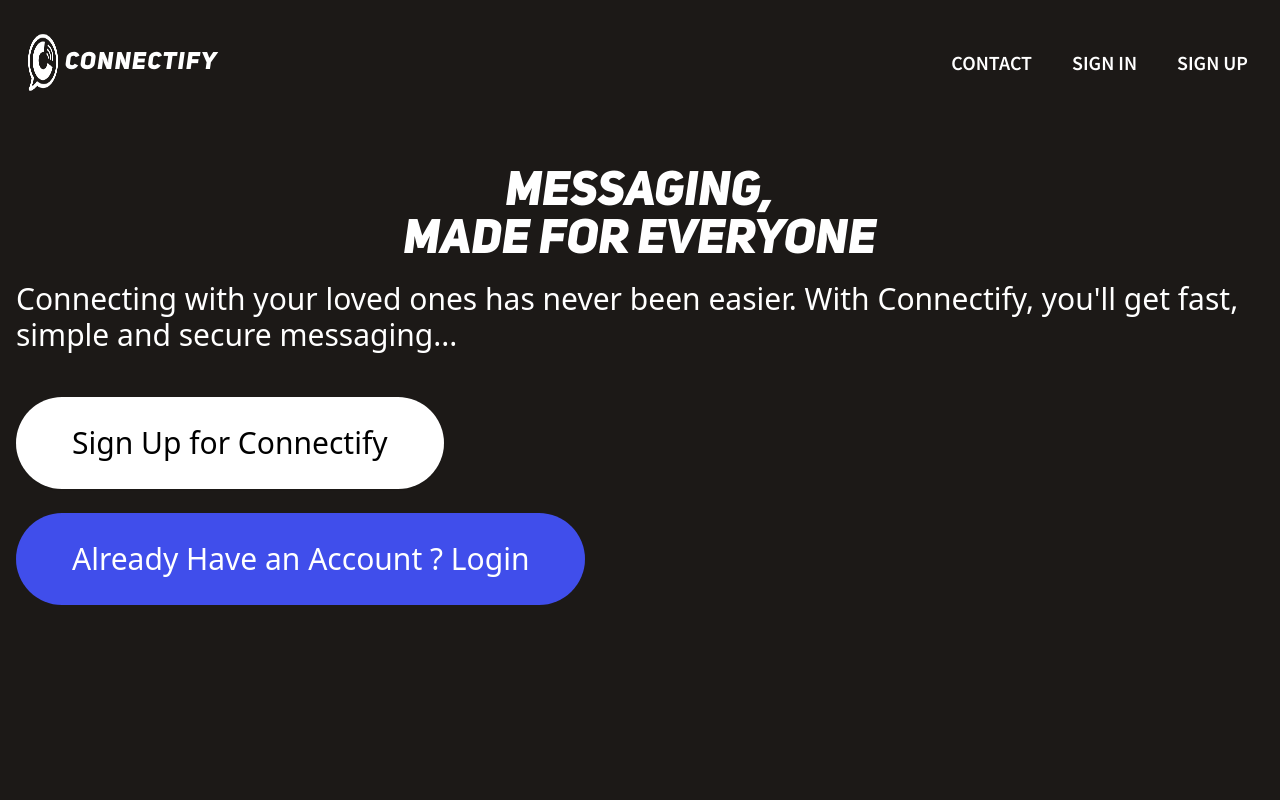
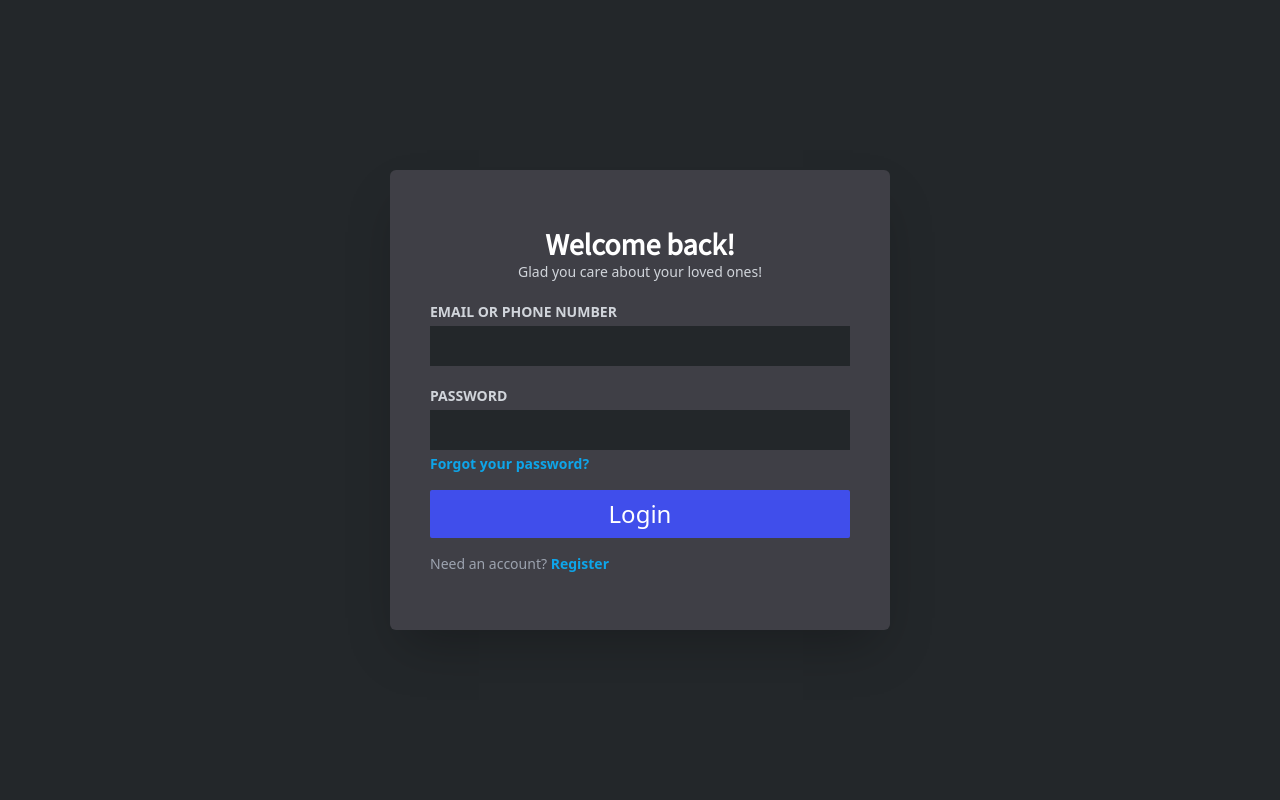
Before and after one commit to Faroukhamadi/connectify, a Next.js app: page / in a window 1280 px wide. Shown: the top 800 px of the page. Built offline with nearby package versions, Linux system fonts and the light colour scheme.

Commit message:
add login form validation

```diff
--- /dev/null
+++ b/components/form/LoginForm.jsx
@@ -0,0 +1,63 @@
+import TextInput from './TextInput';
+import Link from 'next/link';
+import { Formik, Form, useField } from 'formik';
+import * as Yup from 'yup';
+
+const LoginForm = () => {
+  return (
+    <Formik
+      initialValues={{
+        username: '',
+        password: '',
+      }}
+      validationSchema={Yup.object({
+        username: Yup.string()
+          .max(40, 'Must be 40 characters or less')
+          .required('Required')
+          .email('Invalid Email format'),
+        password: Yup.string().matches(
+          /^(?=.*[A-Za-z])(?=.*\d)[A-Za-z\d]{8,}$/,
+          `Invalid Password format`
+        ),
+      })}
+      onSubmit={(values, { setSubmitting }) => {
+        setTimeout(() => {
+          console.log('submitted');
+          setSubmitting(false);
+        }, 400);
+      }}
+    >
+      <Form className="flex flex-col">
+        <TextInput
+          class="min-h-[40px] text-gray-300 font-sans text-lg text bg-discord_dark indent-2 caret-white focus:outline-none"
+          labelClass="mb-1 text-gray-300 uppercase font-bold text-sm mt-5"
+          label="email or phone number"
+          name="username"
+          id="username"
+          type="text"
+        />
+        <TextInput
+          class="min-h-[40px] text-gray-300 font-sans text-lg text bg-discord_dark indent-2 caret-white focus:outline-none"
+          labelClass="mb-1 text-gray-300 uppercase font-bold text-sm mt-5"
+          label="password"
+          name="password"
+          id="password"
+          type="password"
+        />
+        <Link href="#">
+          <a className="text-sky-500 text-sm font-semibold font-sans mt-1">
+            Forgot your password?
+          </a>
+        </Link>
+        <button
+          type="submit"
+          className="bg-discord my-4 py-2 rounded-sm px-10 font-medium text-white text-2xl transition-opacity hover:opacity-90 duration-150 ease-in "
+        >
+          Login
+        </button>
+      </Form>
+    </Formik>
+  );
+};
+
+export default LoginForm;
--- /dev/null
+++ b/components/form/Select.jsx
@@ -0,0 +1,17 @@
+import { useField } from 'formik';
+
+const Select = ({ label, ...props }) => {
+  const [field, meta] = useField(props);
+
+  return (
+    <div>
+      <label htmlFor={props.id || props.name}>{label}</label>
+      <select {...field} />
+      {meta.touched && meta.error ? (
+        <div className="error">{meta.error}</div>
+      ) : null}
+    </div>
+  );
+};
+
+export default Select;
--- /dev/null
+++ b/components/form/TextInput.jsx
@@ -0,0 +1,21 @@
+import { useField } from 'formik';
+
+const TextInput = ({ label, ...props }) => {
+  const [field, meta] = useField(props);
+
+  return (
+    <>
+      <label htmlFor={props.id || props.name} className={props.labelClass}>
+        {label}
+      </label>
+      <input className={props.class} {...field} {...props} />
+      {meta.touched && meta.error ? (
+        <div className="error text-red-700 font-sans text-xl font-semibold text-ellipsis">
+          {meta.error}
+        </div>
+      ) : null}
+    </>
+  );
+};
+
+export default TextInput;
--- a/package.json
+++ b/package.json
@@ -9,9 +9,11 @@
     "lint": "next lint"
   },
   "dependencies": {
+    "formik": "^2.2.9",
     "next": "12.1.5",
     "react": "18.1.0",
-    "react-dom": "18.1.0"
+    "react-dom": "18.1.0",
+    "yup": "^0.32.11"
   },
   "devDependencies": {
     "autoprefixer": "^10.4.6",
--- /dev/null
+++ b/pages/auth/Login.jsx
@@ -0,0 +1,64 @@
+import Link from 'next/link';
+import LoginForm from '../../components/form/LoginForm';
+
+const Login = () => {
+  return (
+    <div className="bg-discord_dark min-h-screen flex items-center justify-center">
+      <div className="bg-zinc-700 flex flex-col px-10 py-14 rounded-md min-w-[500px] max-w-[500px] shadow-2xl">
+        <h1 className="text-white text-3xl font-sourcesansRegular text-center font-bold">
+          Welcome back!
+        </h1>
+        <p className="text-gray-300 text-sm text-center">
+          Glad you care about your loved ones!
+        </p>
+        <LoginForm />
+        <p className="text-gray-400 text-sm">
+          Need an account?{' '}
+          <Link href="/">
+            <a className="text-sky-500 text-sm font-semibold font-sans mt-1">
+              Register
+            </a>
+          </Link>
+        </p>
+      </div>
+    </div>
+  );
+};
+
+export default Login;
+
+//  <label
+//         htmlFor="email"
+//         className="mb-1 text-gray-300 uppercase font-bold text-sm mt-5"
+//       >
+//         email or phone number
+//       </label>
+//       <input
+//         type="email"
+//         name="email"
+//         id="email"
+//         className="min-h-[40px] text-gray-300 font-sans text-lg text bg-discord_dark indent-2 caret-white focus:outline-none"
+//       />
+//       <label
+//         htmlFor="password"
+//         className="mb-1 text-gray-300 uppercase font-bold text-sm mt-5"
+//       >
+//         password
+//       </label>
+//       <input
+//         type="password"
+//         name="password"
+//         id="password"
+//         className="min-h-[40px] text-gray-300 font-sans text-lg text bg-discord_dark indent-2 caret-white focus:outline-none"
+//       />
+//       <Link href="#">
+//         <a className="text-sky-500 text-sm font-semibold font-sans mt-1">
+//           Forgot your password?
+//         </a>
+//       </Link>
+//       <button
+//         type="button"
+//         className="bg-discord my-4 py-2 rounded-sm px-10 font-medium text-white text-2xl transition-opacity hover:opacity-90 duration-150 ease-in "
+//       >
+//         Login
+//       </button>
--- a/pages/index.jsx
+++ b/pages/index.jsx
@@ -3,17 +3,17 @@ import Footer from '../components/Footer';
 import Main from '../components/Main';
 import MobileNav from '../components/MobileNav';
 import { ShowMenuContextProvider } from '../components/showMenuContextManagement';
-import MobileAuth from '../pages/auth/MobileAuth';
+import Login from './auth/Login';
 
 const Home = () => {
   return (
-    // <MobileAuth />
-    <ShowMenuContextProvider>
-      <MobileNav />
-      <Header />
-      <Main />
-      <Footer />
-    </ShowMenuContextProvider>
+    <Login />
+    // <ShowMenuContextProvider>
+    //   <MobileNav />
+    //   <Header />
+    //   <Main />
+    //   <Footer />
+    // </ShowMenuContextProvider>
   );
 };
 
--- a/tailwind.config.js
+++ b/tailwind.config.js
@@ -19,6 +19,9 @@ module.exports = {
       colors: {
         discord: '#404EEB',
         discord_dark: '#23272a',
+        sky: {
+          550: 'hsl(197,calc(var(--saturation-factor, 1)*100%),47.8%)',
+        },
       },
     },
   },
```
Also changed, not shown: temp.jsx (added, +43 -0 lines), 1 other file (tests, documents, lock files or other folders).
